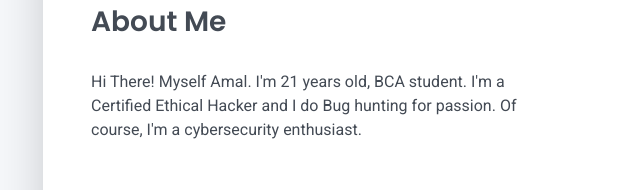
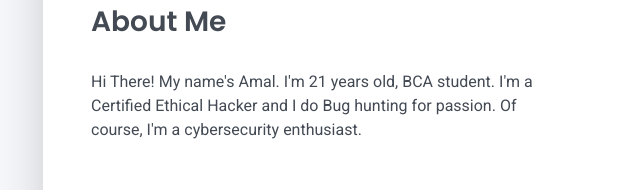
Before and after one commit to bi11ciph3r/amal, a plain HTML site: page index.html in a window 1280 px wide. Shown: the part 420-610 px from the top of the page, 79-719 px from the left. Drawn offline with Linux system fonts and the light colour scheme.

Commit message:
Update index.html

```diff
--- a/index.html
+++ b/index.html
@@ -4,7 +4,7 @@
     <meta charset="UTF-8">
     <meta http-equiv="X-UA-Compatible" content="IE=edge">
     <meta name="viewport" content="width=device-width, initial-scale=1">
-    <title>Amals Resume</title>
+    <title>Amal's Resume</title>
     <link rel="preconnect" href="https://fonts.gstatic.com" crossorigin="crossorigin"/>
     <link rel="preload" as="style" href="https://fonts.googleapis.com/css2?family=Poppins:wght@600&amp;family=Roboto:wght@300;400;500;700&amp;display=swap"/>
     <link rel="stylesheet" href="https://fonts.googleapis.com/css2?family=Poppins:wght@600&amp;family=Roboto:wght@300;400;500;700&amp;display=swap" media="print" onload="this.media='all'"/>
@@ -65,7 +65,7 @@
     <div class="row">
       <div class="col-md-6">
         <h2 class="h3 mb-3">About Me</h2>
-        <p>Hi There! Myself Amal. I'm 21 years old, BCA student. I'm a Certified Ethical Hacker and I do Bug hunting for passion. Of course, I'm a cybersecurity enthusiast.</p>
+        <p>Hi There! My name's Amal. I'm 21 years old, BCA student. I'm a Certified Ethical Hacker and I do Bug hunting for passion. Of course, I'm a cybersecurity enthusiast.</p>
       </div>
       <div class="col-md-5 offset-md-1">
         <div class="row mt-2">
```
